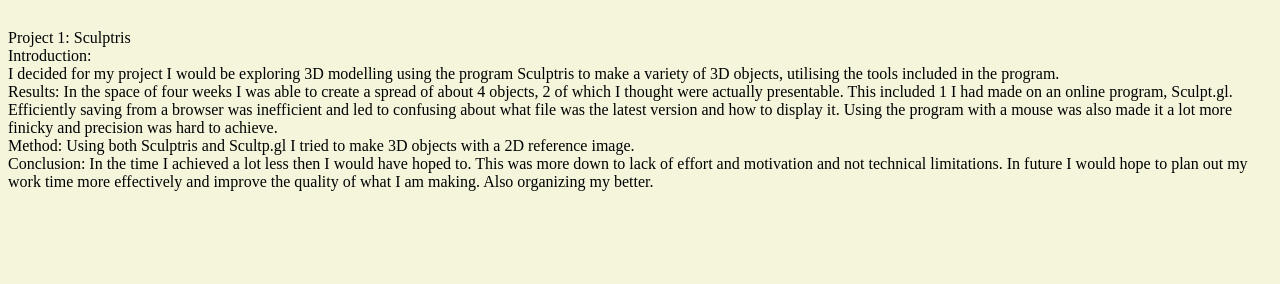
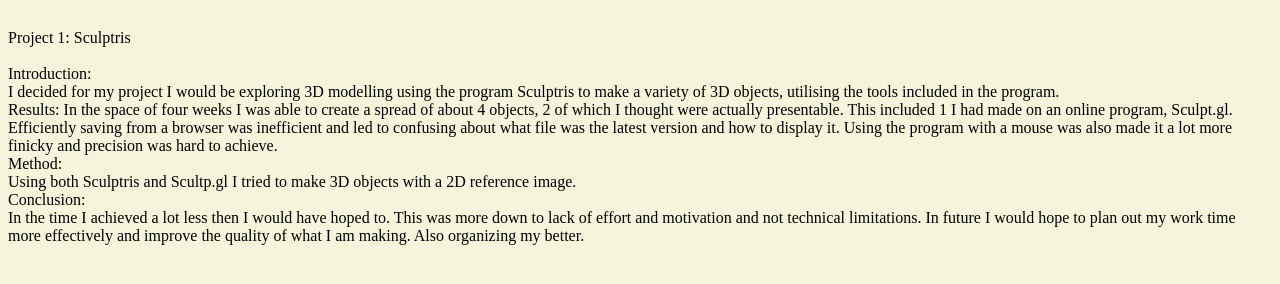
Before and after one commit to snackdubs/snackdubs.github.io, a plain HTML site: page index.html in a window 1280 px wide. Shown: the part 96-380 px from the top of the page. Drawn offline with Linux system fonts and the light colour scheme.

Commit message:
Update index.html

```diff
--- a/index.html
+++ b/index.html
@@ -8,7 +8,7 @@
 	</head>
 	<body>
 	<h1> Projects </h1>
-	<p> Project 1: Sculptris <br>
+	<p> Project 1: Sculptris <br> <br>
 Introduction: <br>
 
 
@@ -16,10 +16,10 @@
 Results:
 In the space of four weeks I was able to create a spread of about 4 objects, 2 of which I thought were actually presentable. This included 1 I had made on an online program, Sculpt.gl. Efficiently saving from a browser was inefficient and led to confusing about what file was the latest version and how to display it. Using the program with a mouse was also made it a lot more finicky and precision was hard to achieve.<br>
 
-Method:
+Method:<br>
 Using both Sculptris and Scultp.gl I tried to make 3D objects with a 2D reference image.<br>
 
-Conclusion:
+Conclusion:<br>
 In the time I achieved a lot less then I would have hoped to. This was more down to lack of effort and motivation and not technical limitations. In future I would hope to plan out my work time more effectively and improve the quality of what I am making. Also organizing my better.<br>
 
 		</p>
```
